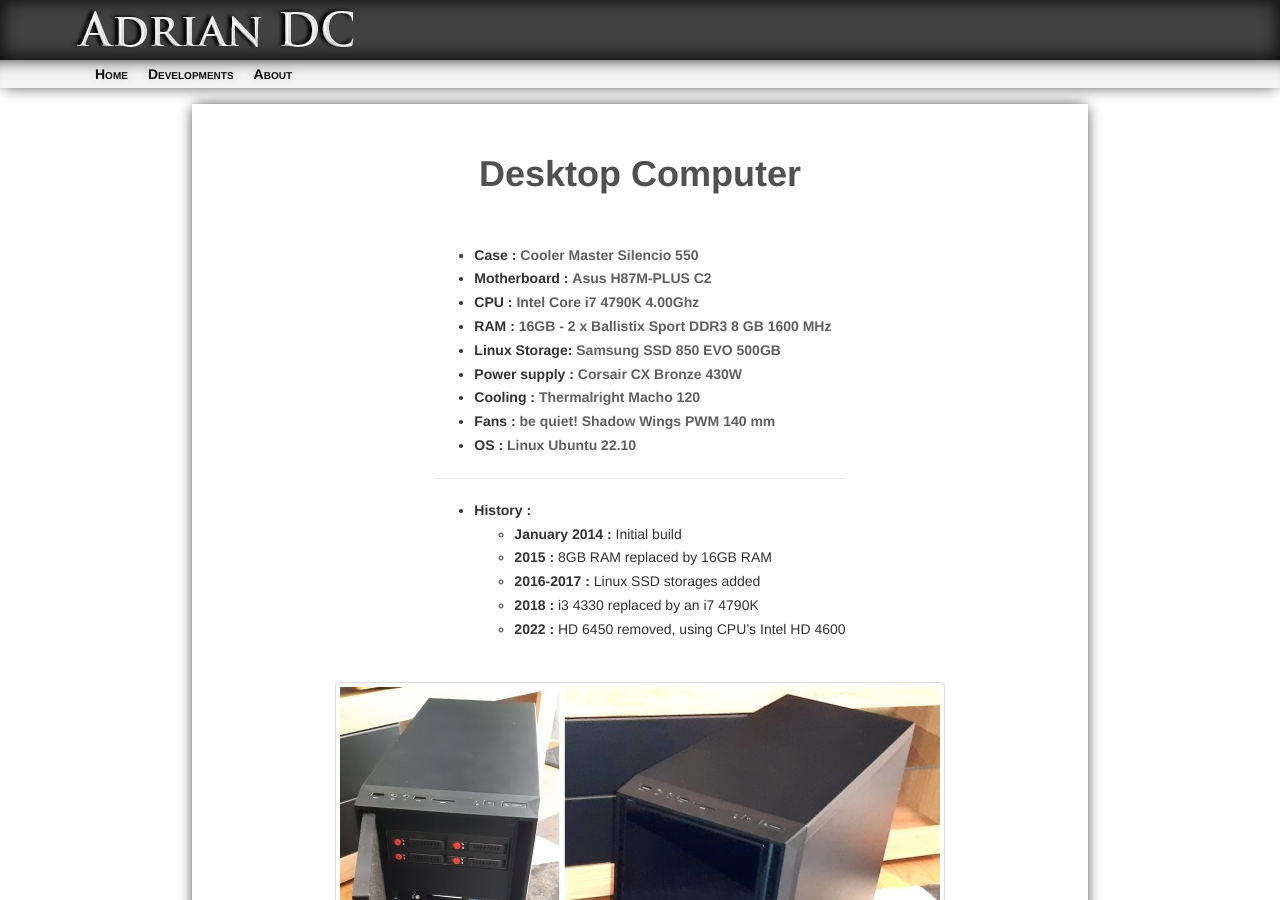
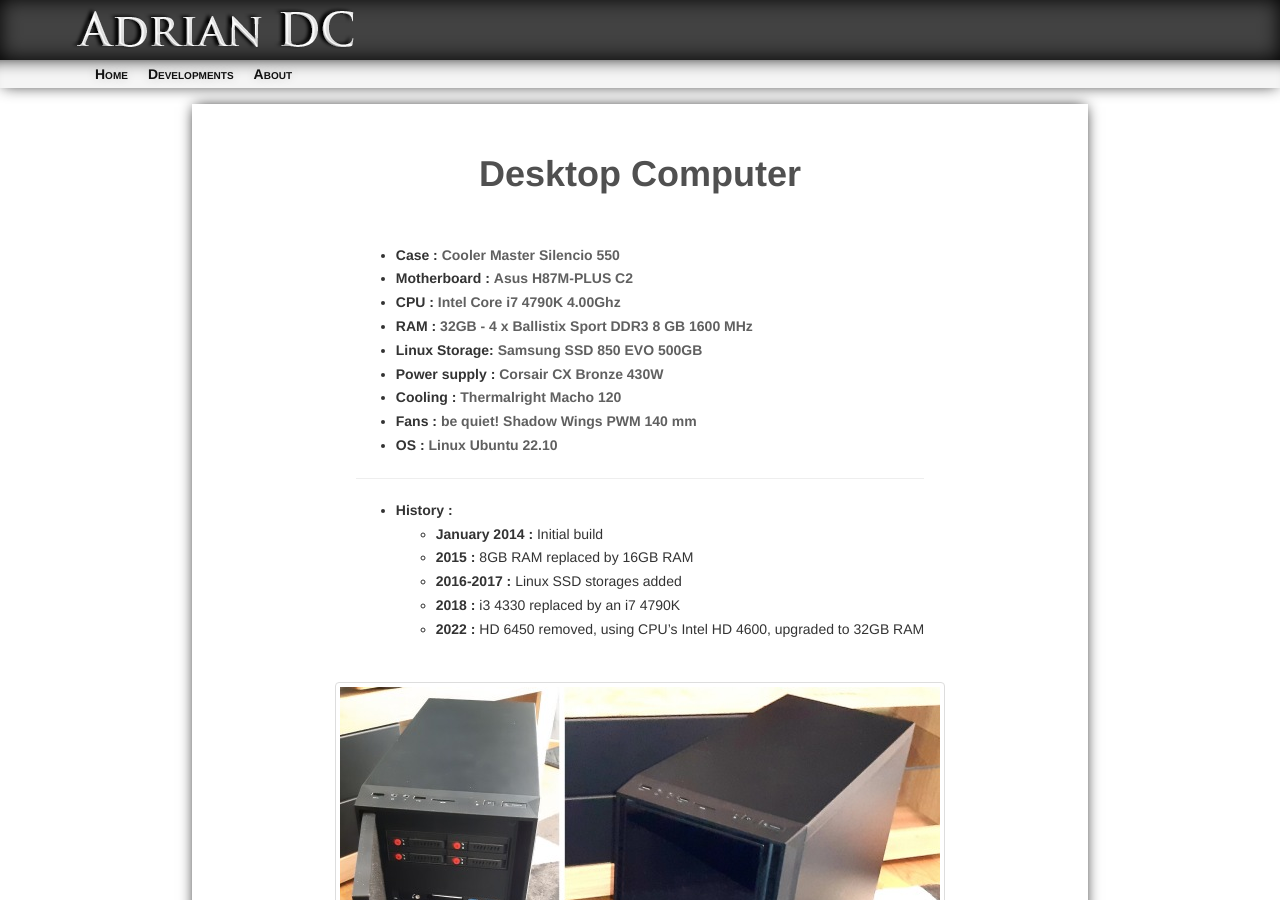
Before and after one commit to AdrianDC/adriandc.github.io, a Jekyll site: the page built from computer.md, in a window 1280 px wide and 900 px high. Built offline with Jekyll 4.4.1, drawn with Linux system fonts in a browser that asks for light colours; nearby versions of some CDN libraries.

Commit message:
feat(computer): update for the 32GB RAM upgrade
Signed-off-by: Adrian DC <radian.dc@gmail.com>

```diff
--- a/computer.md
+++ b/computer.md
@@ -14,7 +14,7 @@
 * **Case :** [Cooler Master Silencio 550](https://www.coolermaster.com/catalog/legacy-products/cases/silencio-550/){: target="_blank" }
 * **Motherboard :** [Asus H87M-PLUS C2](https://www.asus.com/Motherboards/H87MPLUS/){: target="_blank" }
 * **CPU :** [Intel Core i7 4790K 4.00Ghz](https://ark.intel.com/products/80807){: target="_blank" }
-* **RAM :** [16GB - 2 x Ballistix Sport DDR3 8 GB 1600 MHz](https://www.google.com/search?q=Ballistix+Sport+DDR3+8+GB+1600+MHz){: target="_blank" }
+* **RAM :** [32GB - 4 x Ballistix Sport DDR3 8 GB 1600 MHz](https://www.google.com/search?q=Ballistix+Sport+DDR3+8+GB+1600+MHz){: target="_blank" }
 * **Linux Storage:** [Samsung SSD 850 EVO 500GB](https://www.google.com/search?q=MZ-75E500B/EU){: target="_blank" }
 * **Power supply :** [Corsair CX Bronze 430W](https://www.corsair.com/us/en/Categories/Products/Power-Supply-Units/CX-SERIES/p/CP-9020046-NA){: target="_blank" }
 * **Cooling :** [Thermalright Macho 120](http://thermalright.com/product/macho120-rev-a){: target="_blank" }
@@ -27,7 +27,7 @@
   * **2015 :** 8GB RAM replaced by 16GB RAM
   * **2016-2017 :** Linux SSD storages added
   * **2018 :** i3 4330 replaced by an i7 4790K
-  * **2022 :** HD 6450 removed, using CPU's Intel HD 4600
+  * **2022 :** HD 6450 removed, using CPU's Intel HD 4600, upgraded to 32GB RAM
 
 </div>
 
```
